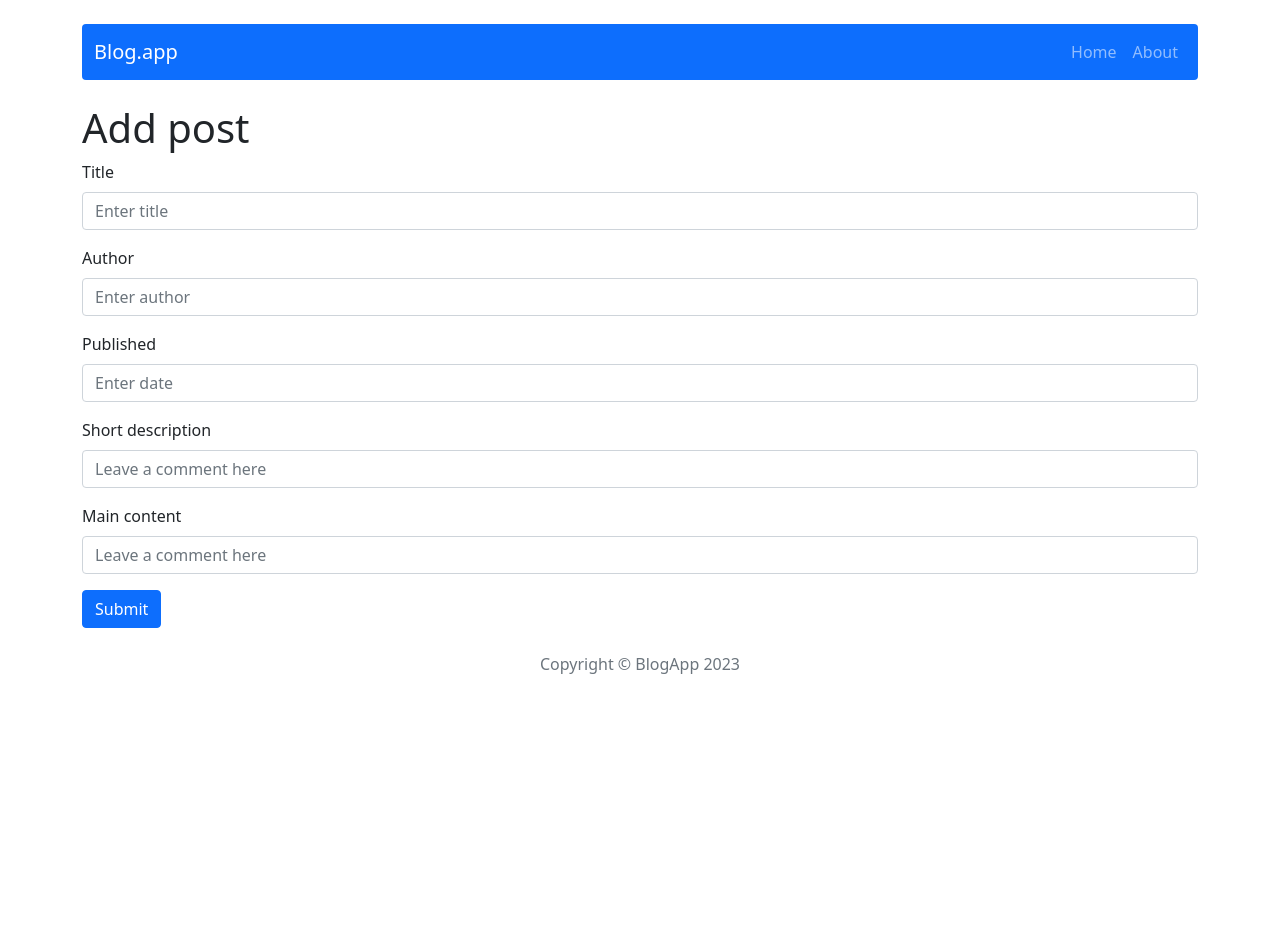
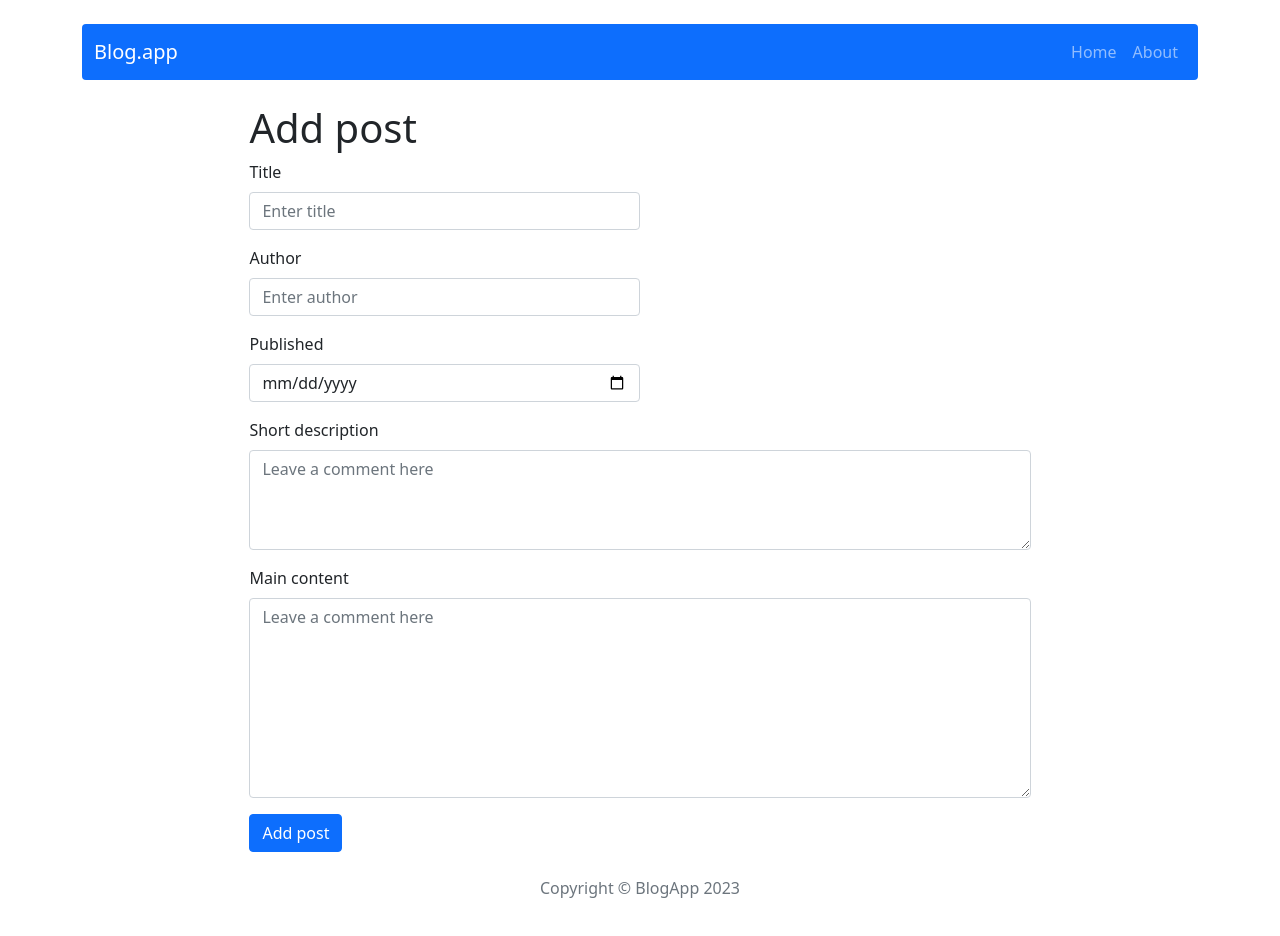
Before and after one commit to peterweglo/react-blog, a React (Create React App) app: page /post/add in a window 1280 px wide. Shown: the top 936 px of the page. Before the commit the page ends 800 px from the top, so only its background shows below. Built offline with nearby package versions, Linux system fonts and the light colour scheme.

Commit message:
Update AddpostForm component

```diff
--- a/src/components/features/AddPostForm/AddPostForm.js
+++ b/src/components/features/AddPostForm/AddPostForm.js
@@ -30,55 +30,68 @@ const AddPostForm = () => {
   };
 
   return (
-    <Form onSubmit={handleSubmit}>
+    <Form onSubmit={handleSubmit} style={{ width: '70%', margin: '0 auto' }}>
+      <h1>Add post</h1>
       <Form.Group className="mb-3" controlId="formTitle">
         <Form.Label>Title</Form.Label>
         <Form.Control
+          style={{ width: '50%' }}
           type="text"
           placeholder="Enter title"
           value={title}
           onChange={(e) => setTitle(e.target.value)}
+          required
         />
       </Form.Group>
       <Form.Group className="mb-3" controlId="formAuthor">
         <Form.Label>Author</Form.Label>
         <Form.Control
+          style={{ width: '50%' }}
           type="text"
           placeholder="Enter author"
           value={author}
           onChange={(e) => setAuthor(e.target.value)}
+          required
+          minLength="3"
         />
       </Form.Group>
       <Form.Group className="mb-3" controlId="formTitle">
         <Form.Label>Published</Form.Label>
         <Form.Control
-          type="text"
+          style={{ width: '50%' }}
+          type="date"
           placeholder="Enter date"
           value={publishedDate}
           onChange={(e) => setPublishedDate(e.target.value)}
+          required
+          minLength="8"
         />
       </Form.Group>
       <Form.Group className="mb-3" controlId="formDescription">
         <Form.Label>Short description</Form.Label>
         <Form.Control
-          type="text"
+          style={{ height: '100px' }}
+          as="textarea"
           placeholder="Leave a comment here"
           value={shortDescription}
           onChange={(e) => setShortDescription(e.target.value)}
+          required
         />
       </Form.Group>
       <Form.Group className="mb-3" controlId="formContent">
         <Form.Label>Main content</Form.Label>
         <Form.Control
-          type="text"
+          style={{ height: '200px' }}
+          as="textarea"
           placeholder="Leave a comment here"
           value={content}
           onChange={(e) => setContent(e.target.value)}
+          required
         />
       </Form.Group>
 
       <Button variant="primary" type="submit">
-        Submit
+        Add post
       </Button>
     </Form>
   );
--- a/src/components/pages/AddPost/AddPost.js
+++ b/src/components/pages/AddPost/AddPost.js
@@ -1,12 +1,7 @@
 import AddPostForm from '../../features/AddPostForm/AddPostForm';
 
 const AddPost = () => {
-  return (
-    <div>
-      <h1>Add post</h1>
-      <AddPostForm />
-    </div>
-  );
+  return <AddPostForm />;
 };
 
 export default AddPost;
```
